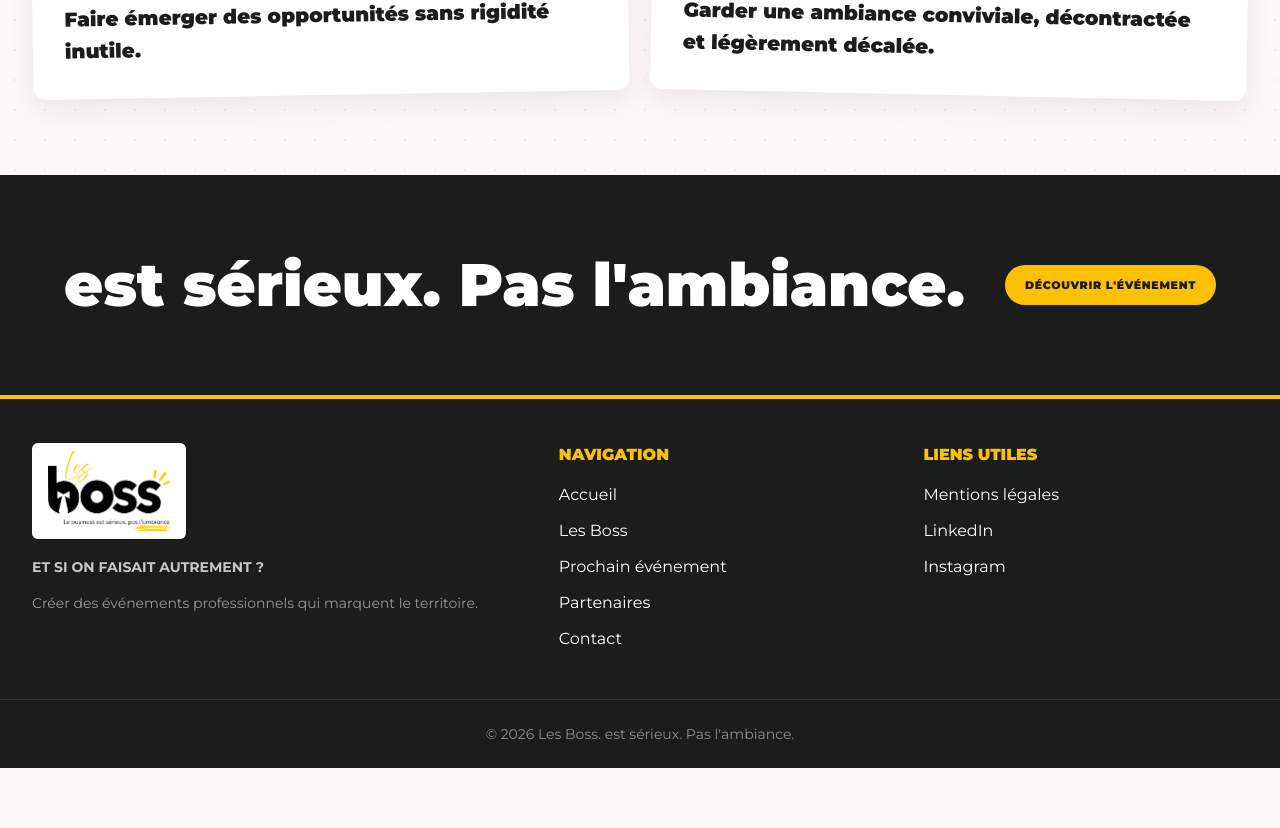
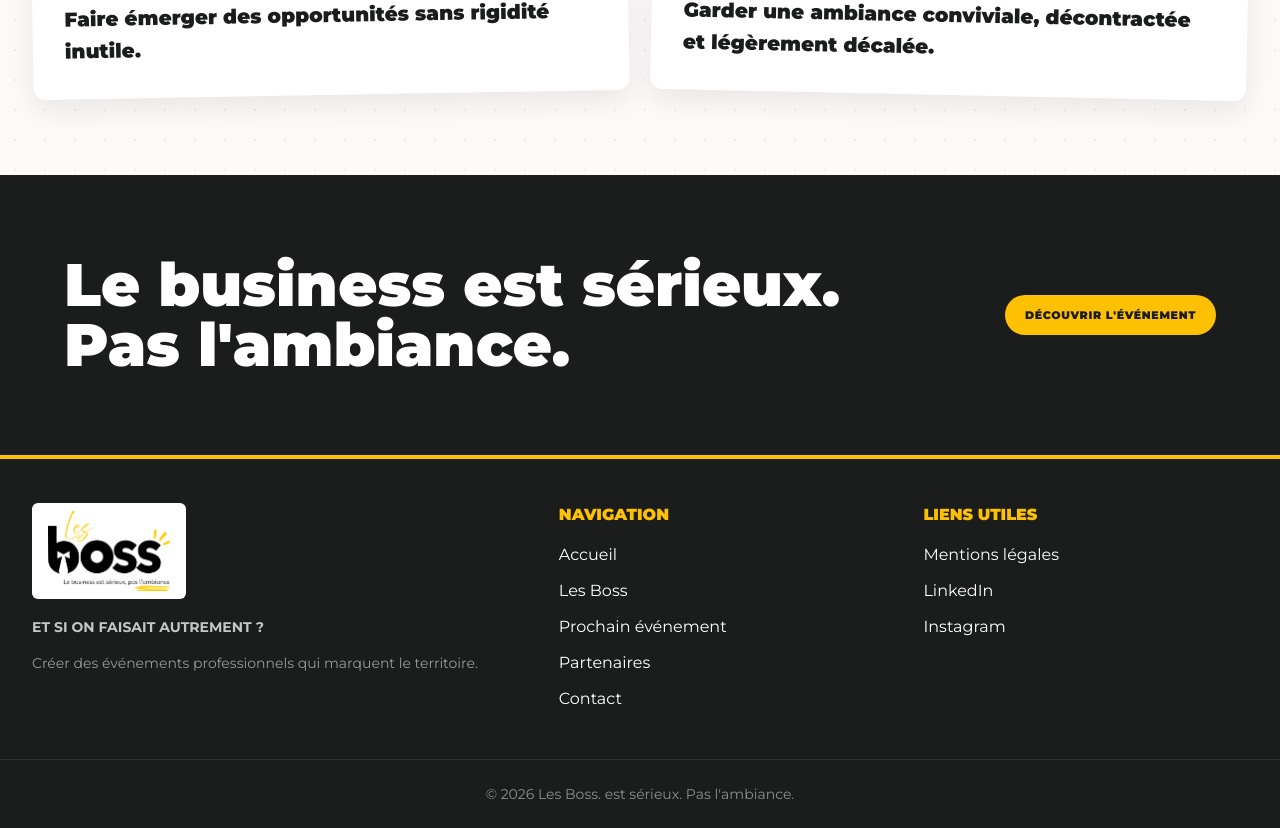
Before and after one commit to julien-sketch/lesboss, a Next.js app: page /les-boss in a window 1280 px wide. Shown: the part 1498-2326 px from the top of the page. Before the commit the page ends 2266 px from the top, so only its background shows below. Built offline with nearby package versions, Linux system fonts and the light colour scheme; no server answers.

Commit message:
Modification du site

```diff
--- a/src/app/les-boss/page.tsx
+++ b/src/app/les-boss/page.tsx
@@ -92,7 +92,7 @@ export default function LesBossPage() {
           <div>
 
             <h2 className="text-balance text-4xl font-black sm:text-6xl">
-               est sérieux. Pas l&apos;ambiance.
+               Le business est sérieux. Pas l&apos;ambiance.
             </h2>
           </div>
           <ButtonLink
```
